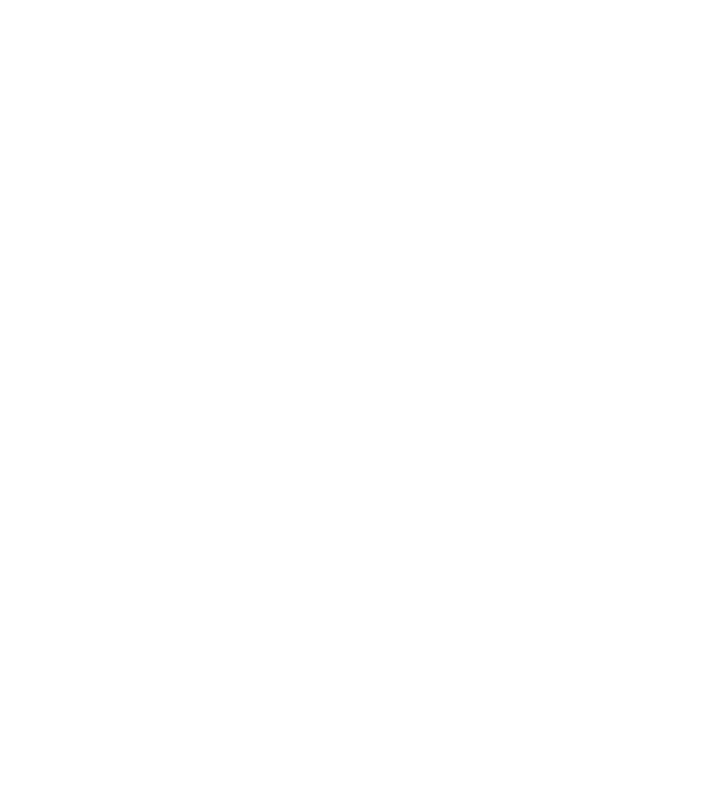
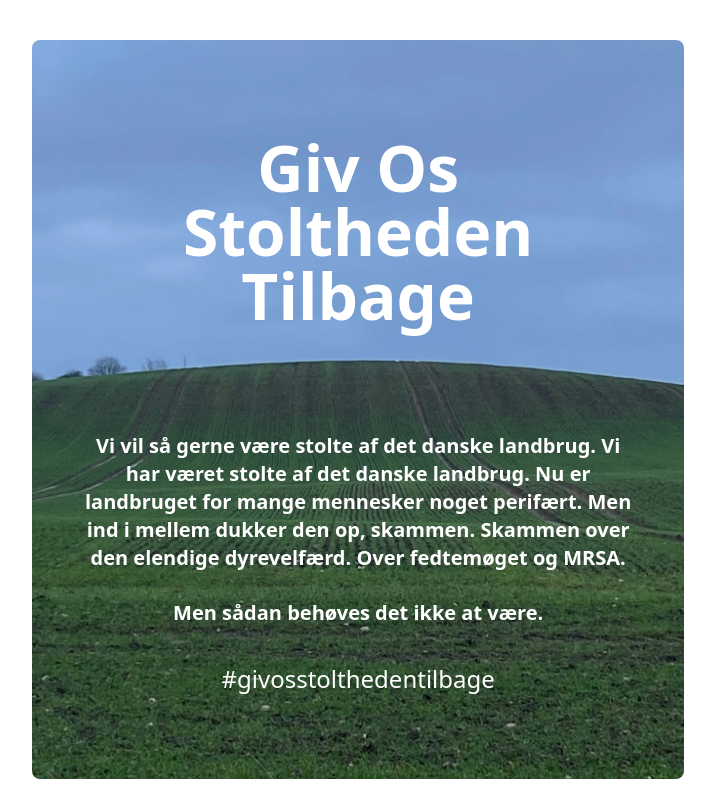
Before and after one commit to crs17/stoltheden, a website: page index.html in a window 1280 px wide. Shown: the top 800 px of the page, without its empty margins (88-803 px from the left). Drawn offline with Linux system fonts and the light colour scheme; the site is published under a folder, as on GitHub Pages, so addresses that start at the root find nothing.

Commit message:
Fixed image path

```diff
--- a/index.html
+++ b/index.html
@@ -11,7 +11,7 @@
     <article class="prose lg:prose-2xl prose-stone">
 
 <div class="m-20">
-<div class="bg-[url('/images/bg.webp')] rounded-lg box-content bg-cover m-10 bg-center shrink-0 p-12">
+<div class="bg-[url('../images/bg.webp')] rounded-lg box-content bg-cover m-10 bg-center shrink-0 p-12">
 <h1 class="text-4xl font-bold text-white text-center p-12">Giv Os Stoltheden Tilbage</h1>
 <p class="text-white text-xl font-bold text-center">
     Vi vil så gerne være stolte af det danske landbrug.
```
Also changed, not shown: styles/output.css.
